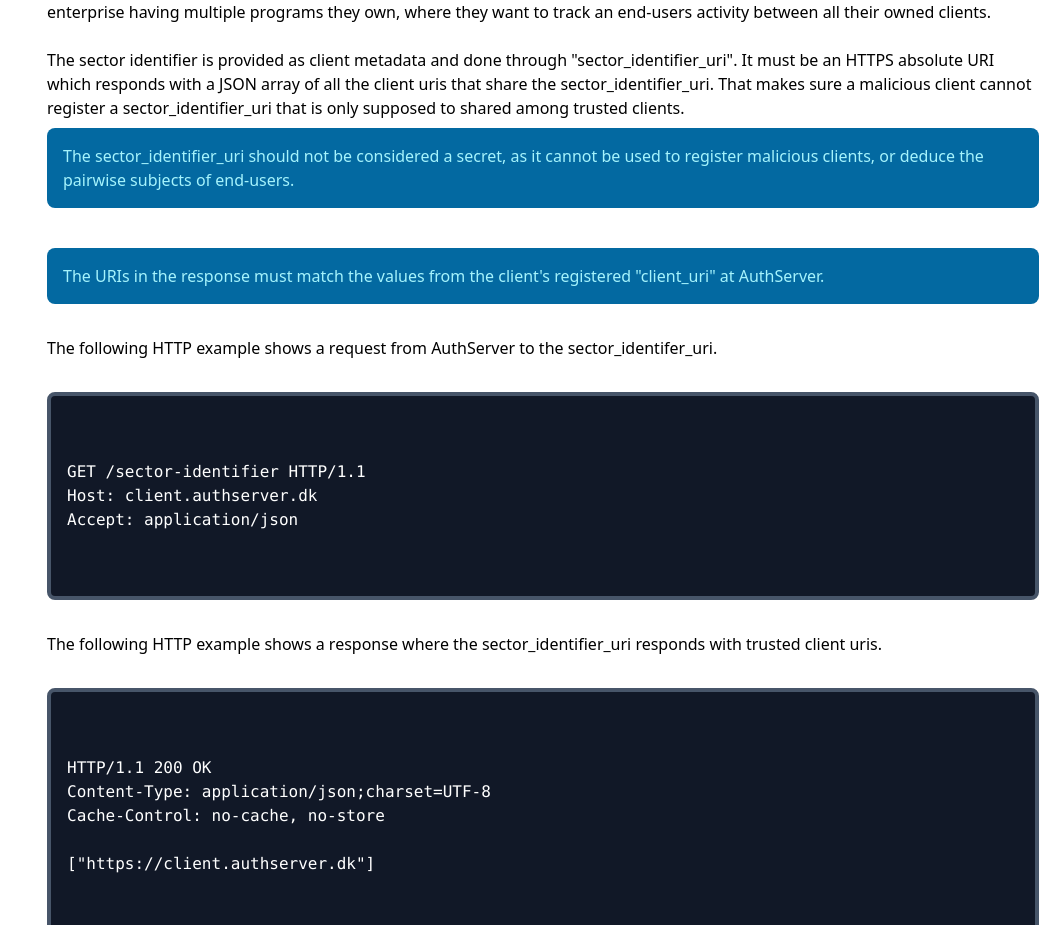
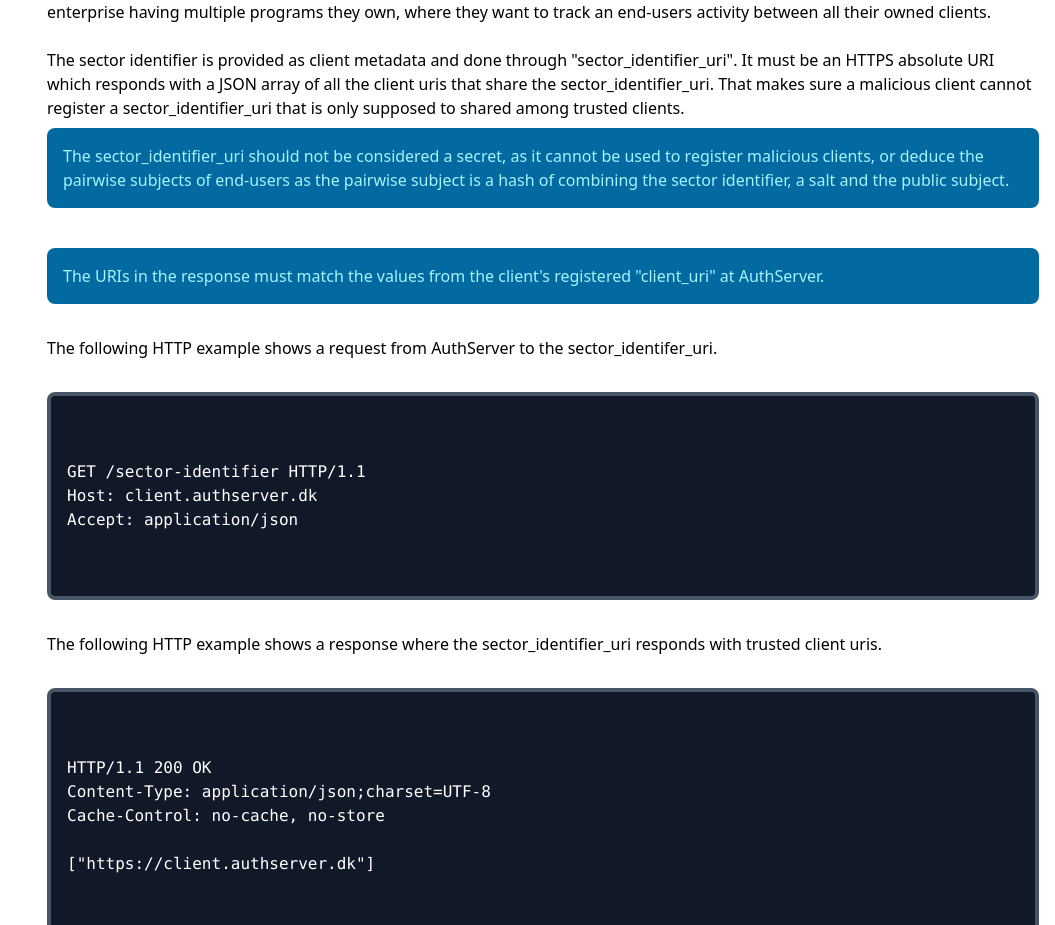
Before and after one commit to jokk-itu/authserver-framework, a SvelteKit app in the folder doc/: page /developer/subject-type in a window 1280 px wide. Shown: the part 924-1849 px from the top of the page, without its empty margins (225-1280 px from the left). Built offline with nearby package versions, Linux system fonts and the light colour scheme.

Commit message:
update: subject type with pairwise subject generation

```diff
--- a/doc/src/routes/developer/subject-type/+page.svelte
+++ b/doc/src/routes/developer/subject-type/+page.svelte
@@ -13,7 +13,7 @@
 </script>
 
 <svelte:head>
-	<title>Subjct Type</title>
+	<title>Subject Type</title>
 </svelte:head>
 
 <PageTitle title="Subject Type" />
@@ -64,7 +64,7 @@
     </p>
     <InformationBanner>
         The sector_identifier_uri should not be considered a secret, as it cannot be used to register malicious clients,
-        or deduce the pairwise subjects of end-users.
+        or deduce the pairwise subjects of end-users as the pairwise subject is a hash of combining the sector identifier, a salt and the public subject.
     </InformationBanner>
     <br>
     <InformationBanner>
```
